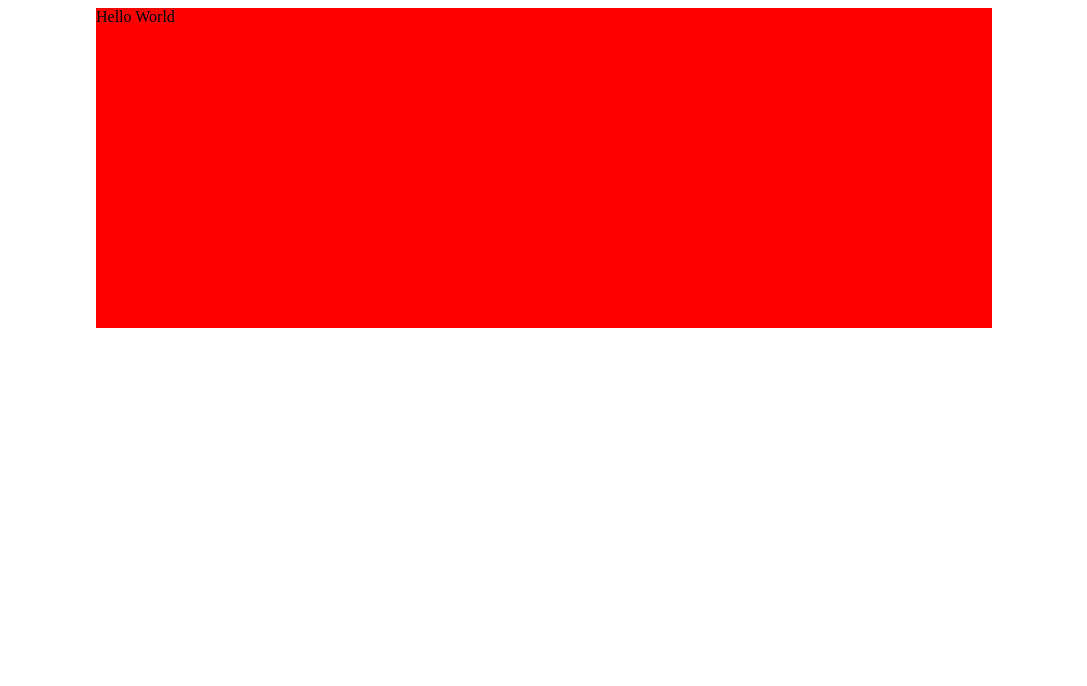
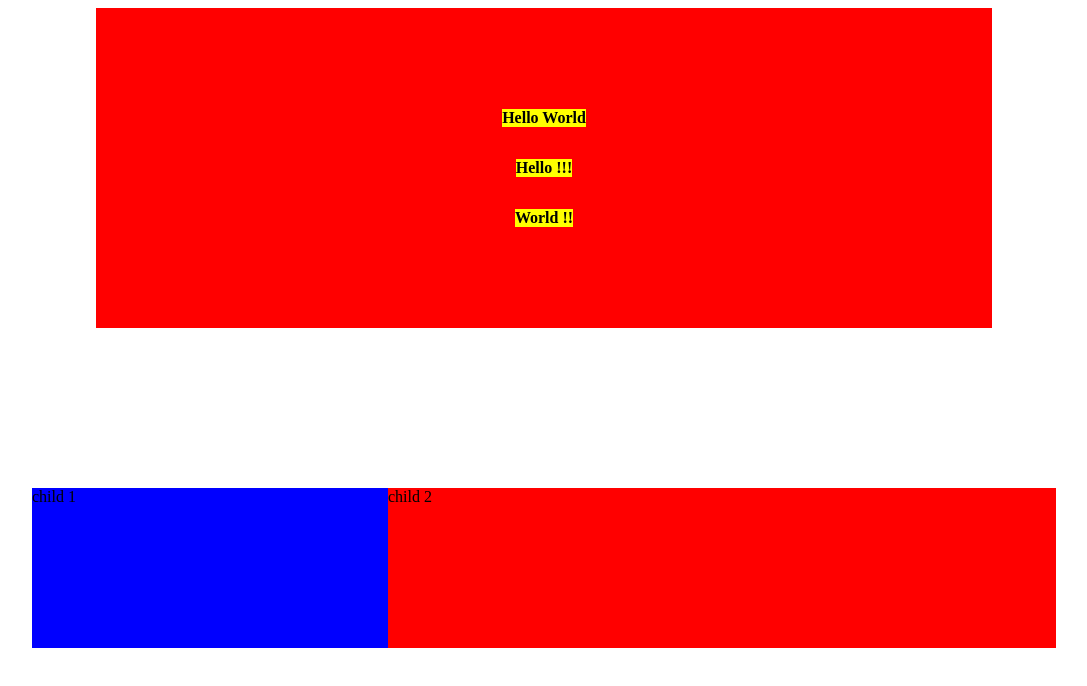
Before and after one commit to Akshayshetty27/Web-3.0-, a plain HTML site: page week 4/week4_day2/assignment1.html in a window 1280 px wide. Shown: the whole page, without its empty margins (96-1183 px from the left). Drawn offline with Linux system fonts and the light colour scheme.

Commit message:
Updated_assignment

```diff
--- a/week 4/week4_day2/assignment1.html
+++ b/week 4/week4_day2/assignment1.html
@@ -7,6 +7,7 @@
     <style>
       body {
         display: flex;
+        flex-direction: column;
         justify-content: center;
         align-items: center;
       }
@@ -15,10 +16,46 @@
         height: 40vh;
         width: 70vw;
         background-color: red;
+        display: flex;
+        justify-content: center;
+        flex-direction: column;
+        align-items: center;
+      }
+      p {
+        font-weight: 800;
+        background-color: yellow;
+      }
+
+      .box2 {
+        margin-top: 20vh;
+        height: 20vh;
+        width: 80vw;
+        background-color: yellowgreen;
+        display: flex;
+        justify-content: baseline;
+      }
+      .child1 {
+        height: 100%;
+        background-color: blue;
+        flex-grow: 1;
+      }
+      .child2 {
+        height: 100%;
+        background-color: red;
+        flex-grow: 2;
       }
     </style>
   </head>
   <body>
-    <div class="box">Hello World</div>
+    <div class="box">
+      <p>Hello World</p>
+      <p>Hello !!!</p>
+      <p>World !!</p>
+    </div>
+
+    <div class="box2">
+      <div class="child1">child 1</div>
+      <div class="child2">child 2</div>
+    </div>
   </body>
 </html>
```
